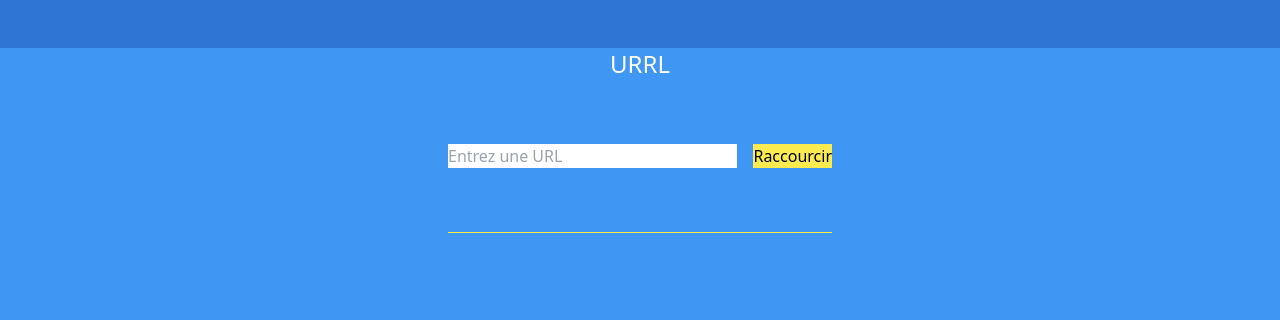
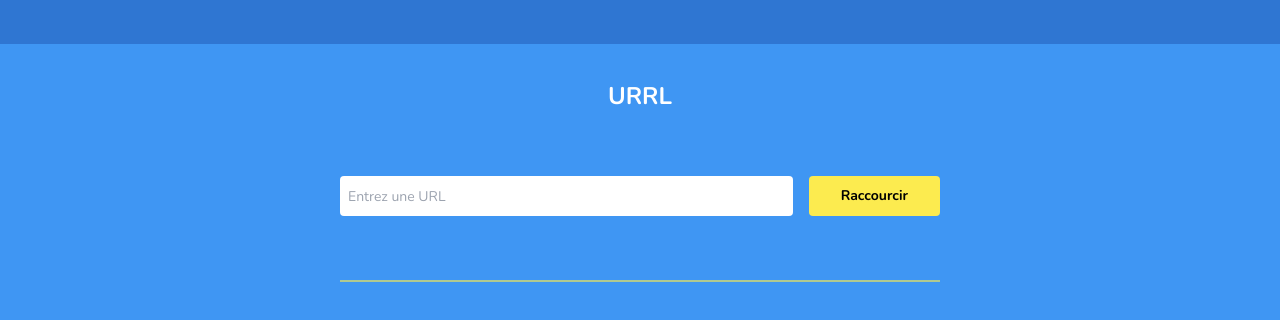
Before and after one commit to Bakhaw/shorten-url, a Next.js app: page / in a window 1280 px wide. Shown: the top 320 px of the page. Built offline with nearby package versions, Linux system fonts and the light colour scheme; no server answers.

Commit message:
CSS layout improve :art:

```diff
--- a/src/pages/components/Divider/index.tsx
+++ b/src/pages/components/Divider/index.tsx
@@ -1,3 +1,3 @@
-const Divider = () => <hr className="w-full border-yellow" />;
+const Divider = () => <div className="w-full h-[2px] bg-yellow/60 shadow-lg" />;
 
 export default Divider;
--- a/src/pages/components/Header/index.tsx
+++ b/src/pages/components/Header/index.tsx
@@ -1,3 +1,3 @@
-const Header = () => <div className="h-12 w-full bg-blue-dark" />;
+const Header = () => <div className="h-11 w-full bg-blue-dark" />;
 
 export default Header;
--- a/src/pages/components/Snackbar/index.tsx
+++ b/src/pages/components/Snackbar/index.tsx
@@ -5,11 +5,17 @@ interface SnackbarProps {
 
 const Snackbar: React.FC<SnackbarProps> = ({ message, type }) => {
   const colorsByType = {
-    error: "bg-red-light",
-    success: "bg-green-light",
+    error: "bg-red-light text-red",
+    success: "bg-green-light text-green",
   };
 
-  return <div className={`h-11 w-full ${colorsByType[type]}`}>{message}</div>;
+  return (
+    <div
+      className={`flex flex-row items-center h-10 w-full px-4 rounded text-sm ${colorsByType[type]}`}
+    >
+      {message}
+    </div>
+  );
 };
 
 export default Snackbar;
--- a/src/pages/index.tsx
+++ b/src/pages/index.tsx
@@ -1,4 +1,5 @@
 import { useRef, useState } from "react";
+import { Nunito } from "next/font/google";
 
 import { getShortenUrl } from "./api";
 import { ShortenUrlApiResponse } from "@/types";
@@ -6,6 +7,8 @@ import { ShortenUrlApiResponse } from "@/types";
 import Divider from "./components/Divider";
 import Header from "./components/Header";
 import Snackbar from "./components/Snackbar";
+
+const nunito = Nunito({ subsets: ["latin"] });
 
 function Home() {
   const inputRef = useRef<HTMLInputElement>(null);
@@ -29,19 +32,22 @@ function Home() {
   }
 
   return (
-    <main className="flex flex-col items-center h-screen">
+    <main className={`${nunito.className} flex flex-col items-center h-screen`}>
       <Header />
 
-      <div className="flex flex-col gap-16 w-96">
-        <h1 className="text-2xl text-white text-center">URRL</h1>
-        <div className="flex gap-4">
+      <div className="flex flex-col gap-16 w-80 md:w-[600px]">
+        <h1 className="text-2xl font-bold text-white text-center mt-9">URRL</h1>
+        <div className="flex flex-col md:flex-row gap-4">
           <input
-            className="flex-1"
+            className="w-full text-sm h-10 px-2 rounded outline-blue"
             placeholder="Entrez une URL"
             type="text"
             ref={inputRef}
           />
-          <button className="bg-yellow" onClick={handleSubmit}>
+          <button
+            className="h-10 px-8 rounded text-sm font-bold bg-yellow"
+            onClick={handleSubmit}
+          >
             Raccourcir
           </button>
         </div>
@@ -52,8 +58,8 @@ function Home() {
           <Snackbar
             message={
               <>
-                Voici le lien raccourci:{" "}
-                <a href={data.shortenUrl} target="_blank">
+                Voici le lien raccourci :&nbsp;
+                <a className="underline" href={data.shortenUrl} target="_blank">
                   {data.shortenUrl}
                 </a>
               </>
```
